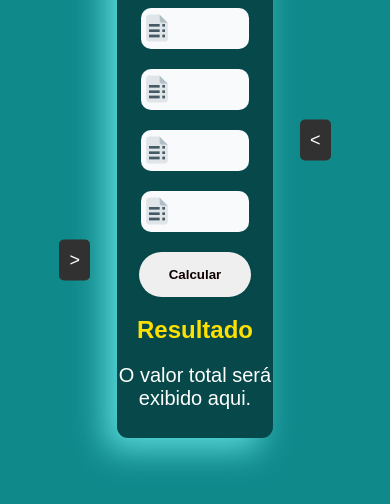
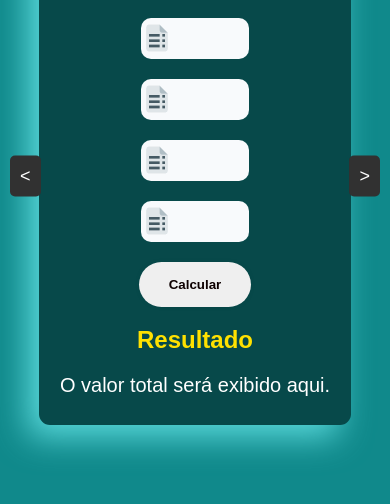
Before and after one commit to Henriqueysm/Calculadoras, a plain HTML site: page Calculadora Media.html in a window 390 px wide. Shown: the part 162-666 px from the top of the page. Drawn offline with Linux system fonts and the light colour scheme.

Commit message:
Update Calculadora Media.html

```diff
--- a/Calculadora Media.html
+++ b/Calculadora Media.html
@@ -10,7 +10,6 @@
 
   <div class="button-container">
     <a href="index.html"> <button class="prev"> < </button></a>
-
 <div class="calculadora">
   <h1>Calculadora <img src="report.png" class="report"></h1>
 
@@ -50,7 +49,7 @@
 </div>
 
 
-    <a href="Calculadora apple.html"> <button class="next"> > </button></a>
+    <a href="Calculadora Maça.html"> <button class="next"> > </button></a>
 </div>
 
 
@@ -252,14 +251,14 @@ div .group {
   }
 
   .button-container {
-    position: relative; /* Define um contêiner para posicionamento absoluto */
-    width: 100%; /* Largura do contêiner */
+    position: relative;
+    width: 100%;
 }
 
 .prev, .next {
     position: absolute;
-    top: 50%; /* Centraliza verticalmente */
-    transform: translateY(-50%); /* Ajusta o centro */
+    top: 50%;
+    transform: translateY(-50%);
     padding: 10px;
     font-size: 18px;
     cursor: pointer;
@@ -271,15 +270,15 @@ div .group {
 }
 
 .prev {
-    left: 300px; /* Alinha à esquerda */
+    left: 300px;
 }
 
 .next {
-    right: 300px; /* Alinha à direita */
+    right: 300px;
 }
 
 .prev:hover, .next:hover {
-    background-color: #505050; /* Cor ao passar o mouse */
+    background-color: #505050;
 }
 
 
@@ -289,7 +288,37 @@ div .group {
     }
 
 
+ /* Responsividade para celulares */
+ @media (max-width: 768px) {
+  body{
+    display: flex;
+    justify-content: center;
+    align-items: center;
+    margin: 10% 0 20%;
+    background-color:#10898b;
+}
 
+.calculadora{
+    width: 80%;
+    padding: 2% 0 2%;
+    margin: 1%;
+
+
+}
+
+.prev, .next {
+    position:fixed;
+    top: 40%;
+}
+
+    .prev {
+    left: 10px;
+}
+
+.next {
+    right: 10px;
+}
+}
 
 
 </style>
```
